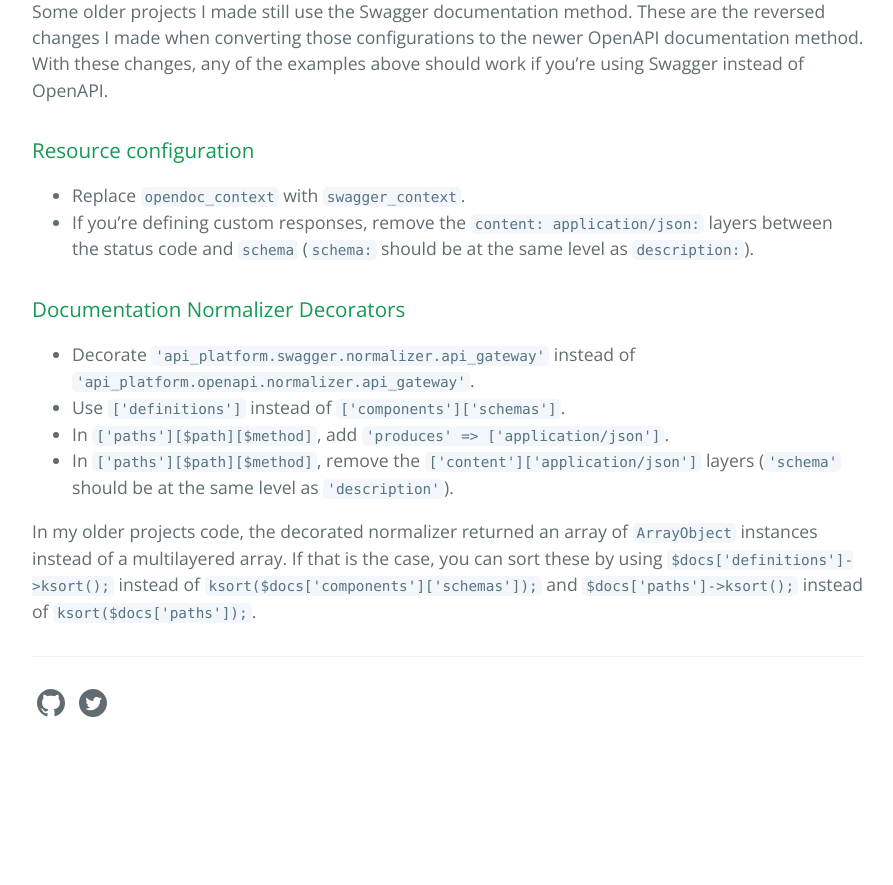
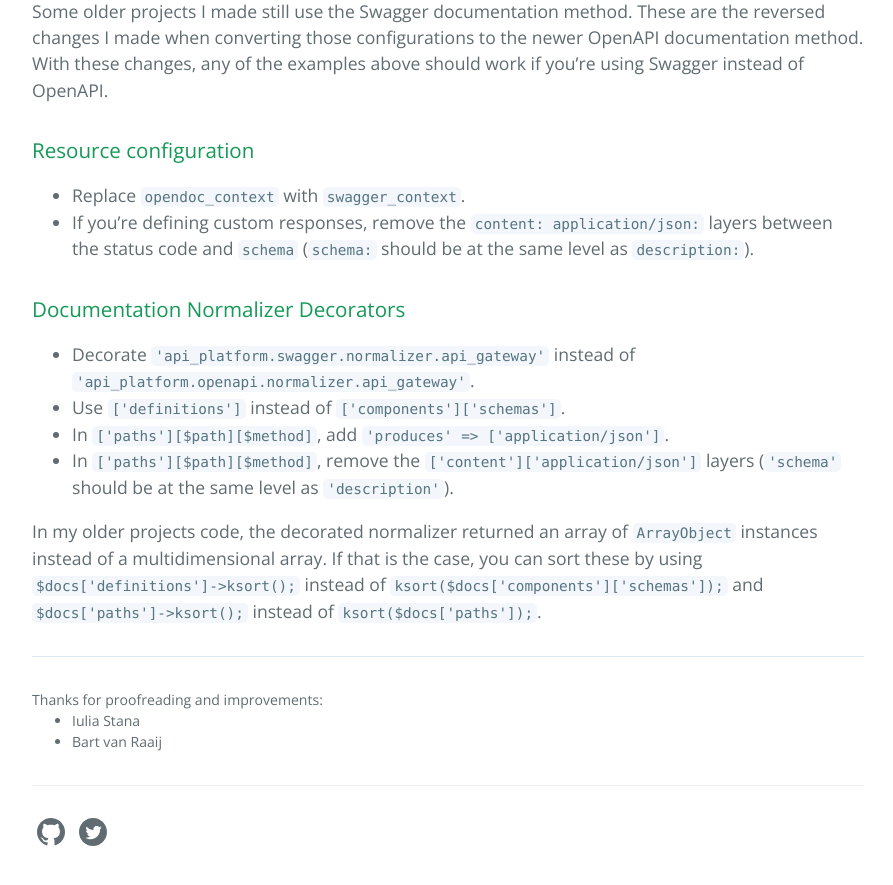
Before and after one commit to TimoBakx/timobakx.github.io, a Jekyll site: the page built from _posts/2021-06-07-altering-api-documentation-generated-by-apip.md, in a window 1280 px wide and 900 px high, scrolled down 9024 px. Shown: the top 885 px of the window, without its empty margins (192-1085 px from the left). Built offline with Jekyll 4.4.1, drawn with Linux system fonts in a browser that asks for light colours; before the commit the page ends 9795 px from its top, so only the background shows below that.

Commit message:
Fixed typo & added thanks

```diff
--- a/_posts/2021-06-07-altering-api-documentation-generated-by-apip.md
+++ b/_posts/2021-06-07-altering-api-documentation-generated-by-apip.md
@@ -6,6 +6,8 @@ date:   2021-06-06 18:30:00 +0200
 categories: php api-platform
 excerpt: How I alter the API documentation generated by API Platform beyond the default configuration to better reflect my custom API
 thanks:
+    - iulia
+    - bart
 ---
 
 Almost all the projects I work on are done by creating a backend API using Symfony and API Platform. The frontend is then built
@@ -379,7 +381,7 @@ using Swagger instead of OpenAPI.
 - In `['paths'][$path][$method]`, add `'produces' => ['application/json']`.
 - In `['paths'][$path][$method]`, remove the `['content']['application/json']` layers (`'schema'` should be at the same level as `'description'`).
 
-In my older projects code, the decorated normalizer returned an array of `ArrayObject` instances instead of a multilayered array. If that is the case, you can
+In my older projects code, the decorated normalizer returned an array of `ArrayObject` instances instead of a multidimensional array. If that is the case, you can
 sort these by using `$docs['definitions']->ksort();` instead of `ksort($docs['components']['schemas']);` and `$docs['paths']->ksort();` instead of `ksort($docs['paths']);`.
 
 [_lexik_jwt_auth_bundle]: https://packagist.org/packages/lexik/jwt-authentication-bundle
```
